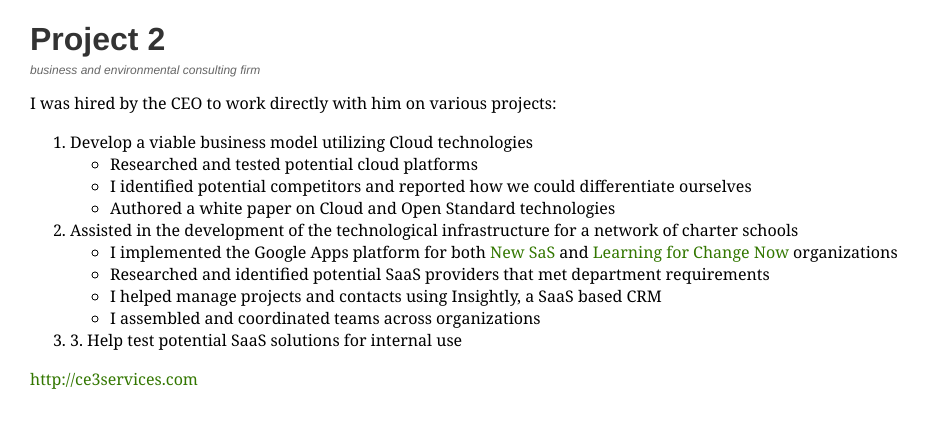
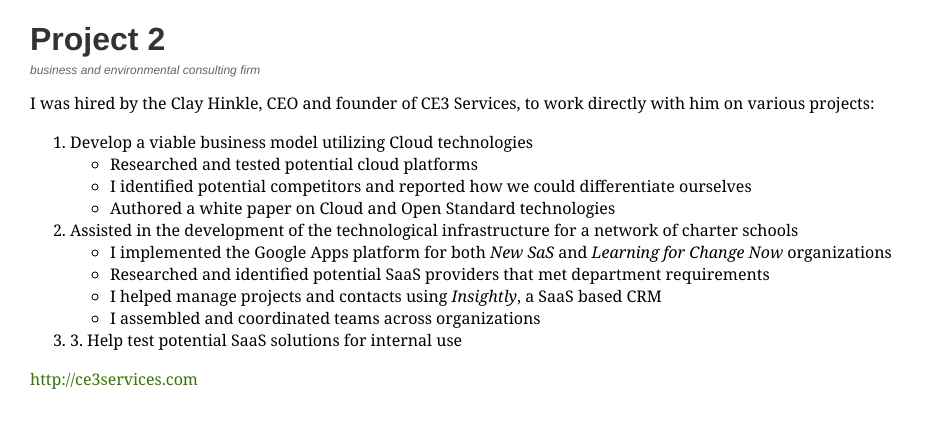
Before and after one commit to afgeneralist/afgeneralist.github.com, a Jekyll site: the page built from portfolio/work/project2.html, in a window 1280 px wide. Shown: the top 428 px of the page, without its empty margins (0-930 px from the left). Built offline with Jekyll 4.4.1, drawn with Linux system fonts in a browser that asks for light colours; nearby versions of some CDN libraries.

Commit message:
Finalized P2

```diff
--- a/portfolio/work/project2.html
+++ b/portfolio/work/project2.html
@@ -5,7 +5,7 @@
 
 <p class="description">Business and Environmental Consulting firm</p>
 
-<p>	I was hired by the CEO to work directly with him on various projects:
+<p>	I was hired by the Clay Hinkle, CEO and founder of CE3 Services, to work directly with him on various projects:
 	  <ol>
 	   	<li>Develop a viable business model utilizing Cloud technologies</li>
 		  <ul>
@@ -15,9 +15,9 @@
 		  </ul>
 	    <li>Assisted in the development of the technological infrastructure for a network of charter schools</li>
 	      <ul>
-			<li>I implemented the Google Apps platform for both <a href="http://newsas.org">New SaS</a> and <a href="http://learningforchangenow.org">Learning for Change Now</a> organizations</li>
+			<li>I implemented the Google Apps platform for both <i>New SaS</i> and <i>Learning for Change Now</i> organizations</li>
 		  	<li>Researched and identified potential SaaS providers that met department requirements</li>
-		  	<li>I helped manage projects and contacts using Insightly, a SaaS based CRM</li>
+		  	<li>I helped manage projects and contacts using <i>Insightly</i>, a SaaS based CRM</li>
 		  	<li>I assembled and coordinated teams across organizations</li>
 		  </ul>
 	    <li>3. Help test potential SaaS solutions for internal use</li>
```
